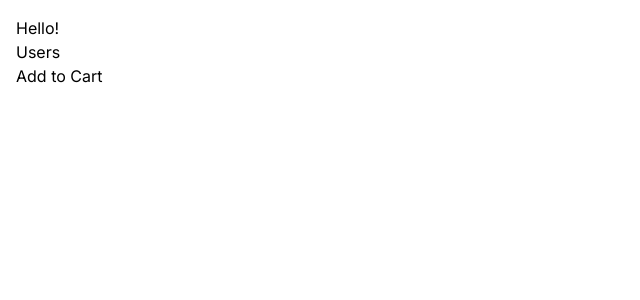
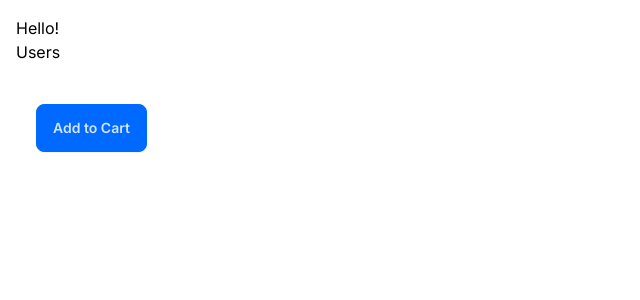
Before and after one commit to acelero-webdev/nextjs-intro-cwm, a Next.js app: page / in a window 1280 px wide. Shown: the top 300 px of the page, without its empty margins (0-640 px from the left). Built offline with nearby package versions, Linux system fonts and the light colour scheme.

Commit message:
use tailwind and daisyui to style our components

```diff
--- a/app/components/AddToCart.tsx
+++ b/app/components/AddToCart.tsx
@@ -2,5 +2,11 @@
 import React from 'react';
 
 export default function AddToCart() {
-    return <button onClick={() => console.log('running')}>Add to Cart</button>;
+    return (
+        <button
+            className='btn btn-primary'
+            onClick={() => console.log('running')}>
+            Add to Cart
+        </button>
+    );
 }
--- /dev/null
+++ b/app/components/ProductCard.module.css
@@ -0,0 +1,4 @@
+.card {
+    padding: 1rem;
+    border: 1px solid #ccc;
+}
--- a/app/components/ProductCard.tsx
+++ b/app/components/ProductCard.tsx
@@ -3,7 +3,7 @@
 
 export default function ProductCard() {
     return (
-        <div>
+        <div className='p-5 my-5 text-white text-xl'>
             <AddToCart />
         </div>
     );
--- a/app/globals.css
+++ b/app/globals.css
@@ -4,15 +4,11 @@
 
 :root {
     --foreground-rgb: 0, 0, 0;
-    --background-start-rgb: 214, 219, 220;
-    --background-end-rgb: 255, 255, 255;
 }
 
 @media (prefers-color-scheme: dark) {
     :root {
         --foreground-rgb: 255, 255, 255;
-        --background-start-rgb: 0, 0, 0;
-        --background-end-rgb: 0, 0, 0;
     }
 }
 
--- a/app/layout.tsx
+++ b/app/layout.tsx
@@ -1,22 +1,24 @@
-import './globals.css'
-import type { Metadata } from 'next'
-import { Inter } from 'next/font/google'
+import './globals.css';
+import type { Metadata } from 'next';
+import { Inter } from 'next/font/google';
 
-const inter = Inter({ subsets: ['latin'] })
+const inter = Inter({ subsets: ['latin'] });
 
 export const metadata: Metadata = {
     title: 'Create Next App',
     description: 'Generated by create next app',
-}
+};
 
 export default function RootLayout({
     children,
 }: {
-  children: React.ReactNode
+    children: React.ReactNode;
 }) {
     return (
-    <html lang="en">
+        <html
+            lang='en'
+            data-theme='winter'>
             <body className={inter.className}>{children}</body>
         </html>
-  )
+    );
 }
--- a/app/users/page.tsx
+++ b/app/users/page.tsx
@@ -3,6 +3,7 @@
 interface User {
     id: number;
     name: string;
+    email: string;
 }
 
 export default async function UserPage() {
@@ -16,12 +17,24 @@
     return (
         <>
             <h1>Users</h1>
-            <p>{new Date().toLocaleTimeString()}</p>
-            <ul>
-                {users.map((user) => (
-                    <li key={user.id}>{user.name}</li>
-                ))}
-            </ul>
+            <table className='table  table-bordered'>
+                <thead>
+                    <tr>
+                        <th>Name</th>
+                        <th>Email</th>
+                    </tr>
+                </thead>
+                <tbody>
+                    {users.map((user) => (
+                        <tr
+                            key={user.id}
+                            className='hover:bg-sky-200 hover:cursor-pointer'>
+                            <td>{user.name}</td>
+                            <td>{user.email}</td>
+                        </tr>
+                    ))}
+                </tbody>
+            </table>
         </>
     );
 }
--- a/package.json
+++ b/package.json
@@ -21,5 +21,8 @@
     "react-dom": "18.3.1",
     "tailwindcss": "3.4.7",
     "typescript": "5.5.4"
+  },
+  "devDependencies": {
+    "daisyui": "^4.12.10"
   }
 }
--- a/tailwind.config.ts
+++ b/tailwind.config.ts
@@ -1,4 +1,4 @@
-import type { Config } from 'tailwindcss'
+import type { Config } from 'tailwindcss';
 
 const config: Config = {
     content: [
@@ -15,6 +15,9 @@
             },
         },
     },
-  plugins: [],
-}
-export default config
+    plugins: [require('daisyui')],
+    daisyui: {
+        themes: ['winter'],
+    },
+};
+export default config;
```
Also changed, not shown: 1 other file (tests, documents, lock files or other folders). Lines whose indentation alone changed are shown as unchanged.
